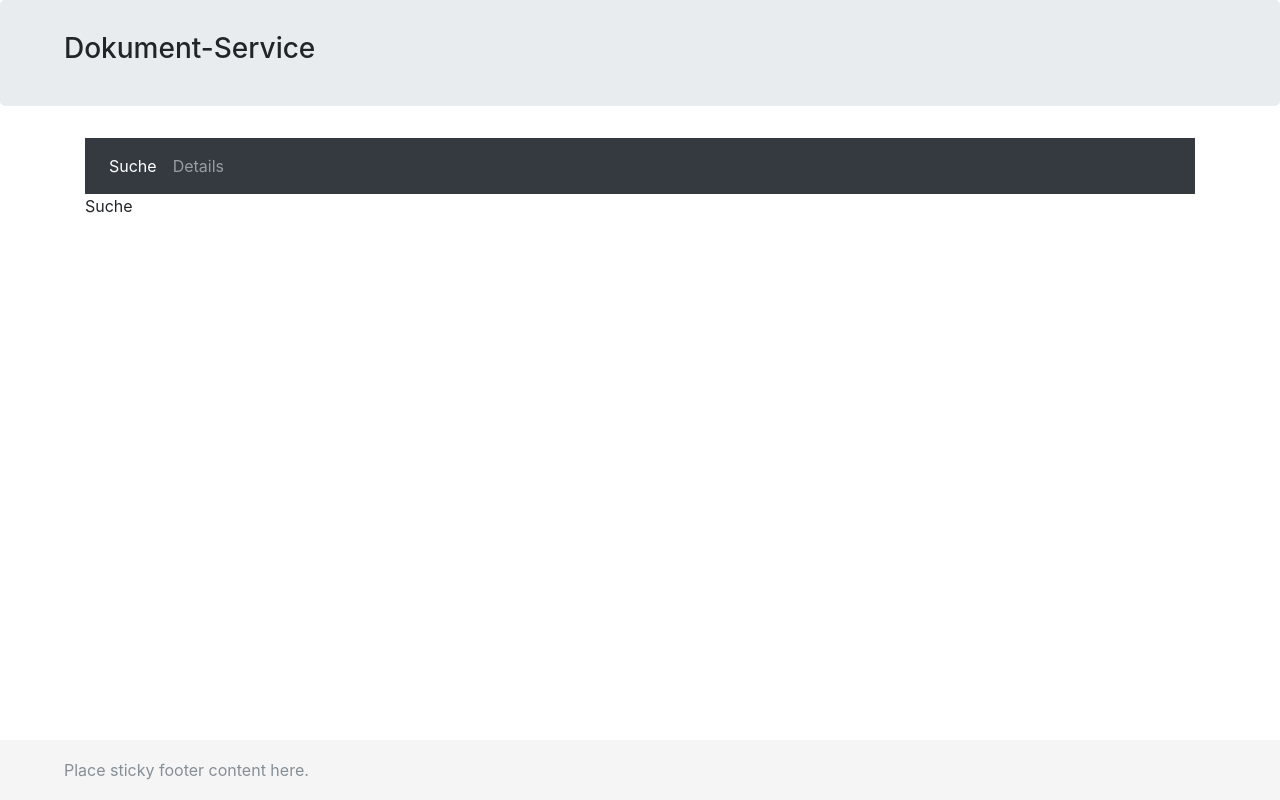
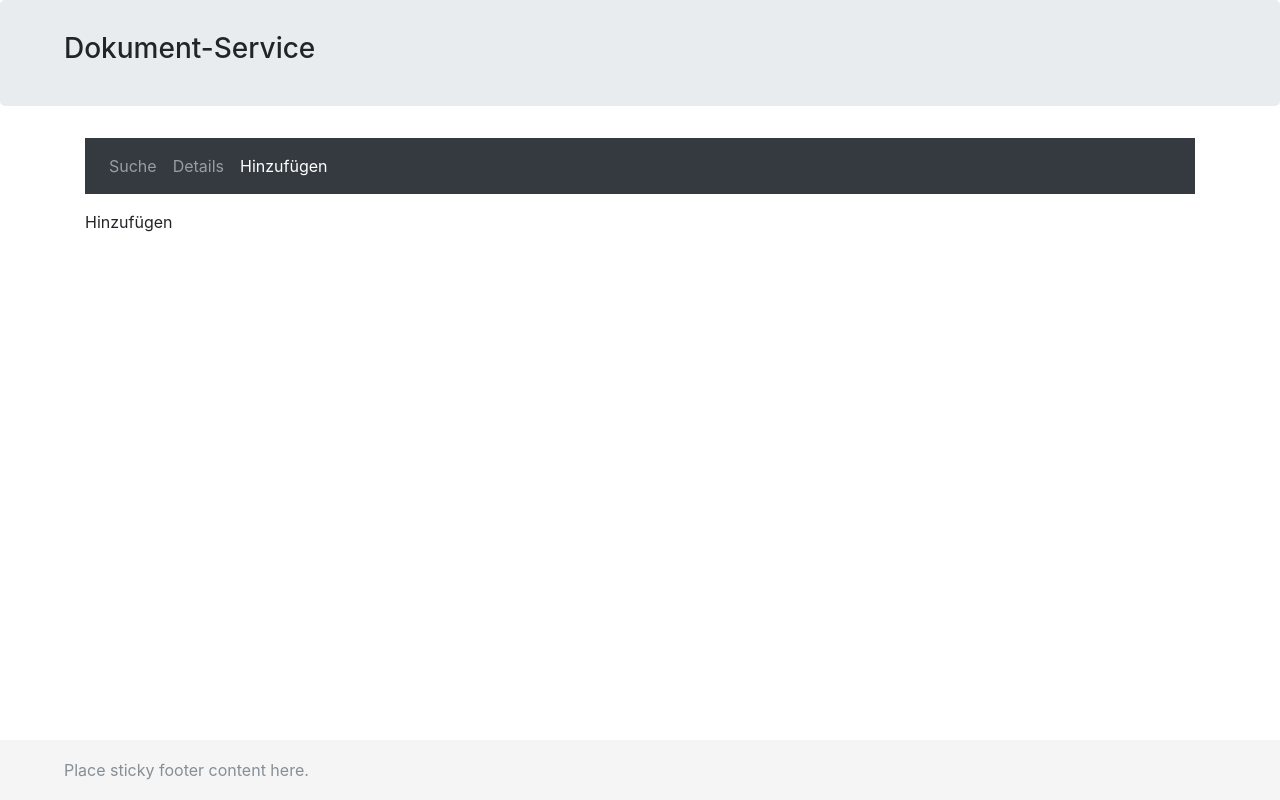
Before and after one commit to pjmeisch-cc/usingk8s, an Angular app in the folder documentui/: page /add in a window 1280 px wide. Before the commit this address led to /search. Built offline with nearby package versions, Linux system fonts and the light colour scheme.

Commit message:
added component to add a document

```diff
--- /dev/null
+++ b/documentui/src/app/add.component.html
@@ -0,0 +1,3 @@
+<div>
+  Hinzufügen
+</div>
--- a/documentui/src/app/app.component.css
+++ b/documentui/src/app/app.component.css
@@ -1,5 +1,9 @@
 .jumbotron {
   padding: 2rem 4rem;
+}
+
+.navbar {
+  margin-bottom: 1rem;
 }
 
 .footer {
--- a/documentui/src/app/app.component.html
+++ b/documentui/src/app/app.component.html
@@ -12,6 +12,7 @@
         <div class="navbar-nav">
           <a class="nav-item nav-link" routerLink="/search" routerLinkActive="active">Suche</a>
           <a class="nav-item nav-link" routerLink="/detail" routerLinkActive="active">Details</a>
+          <a class="nav-item nav-link" routerLink="/add" routerLinkActive="active">Hinzufügen</a>
         </div>
       </nav>
     </div>
--- a/documentui/src/app/app.module.ts
+++ b/documentui/src/app/app.module.ts
@@ -5,10 +5,12 @@ import {RouterModule, Routes} from '@angular/router';
 import {AppComponent} from './app.component';
 import {SearchComponent} from './search.component';
 import {DetailComponent} from './detail.component';
+import {AddComponent} from './add.component';
 
 const appRoutes: Routes = [
   { path: 'search', component: SearchComponent },
   { path: 'detail', component: DetailComponent},
+  { path: 'add', component: AddComponent},
   { path: '', redirectTo: '/search', pathMatch: 'full'},
   { path: '**', redirectTo: '/search', pathMatch: 'full'}
 ];
@@ -17,7 +19,8 @@ const appRoutes: Routes = [
   declarations: [
     AppComponent,
     SearchComponent,
-    DetailComponent
+    DetailComponent,
+    AddComponent
   ],
   imports: [
     BrowserModule,
```
Also changed, not shown: documentui/src/app/add.component.ts (added, +9 -0 lines), documentui/src/app/add.component.css (added).
